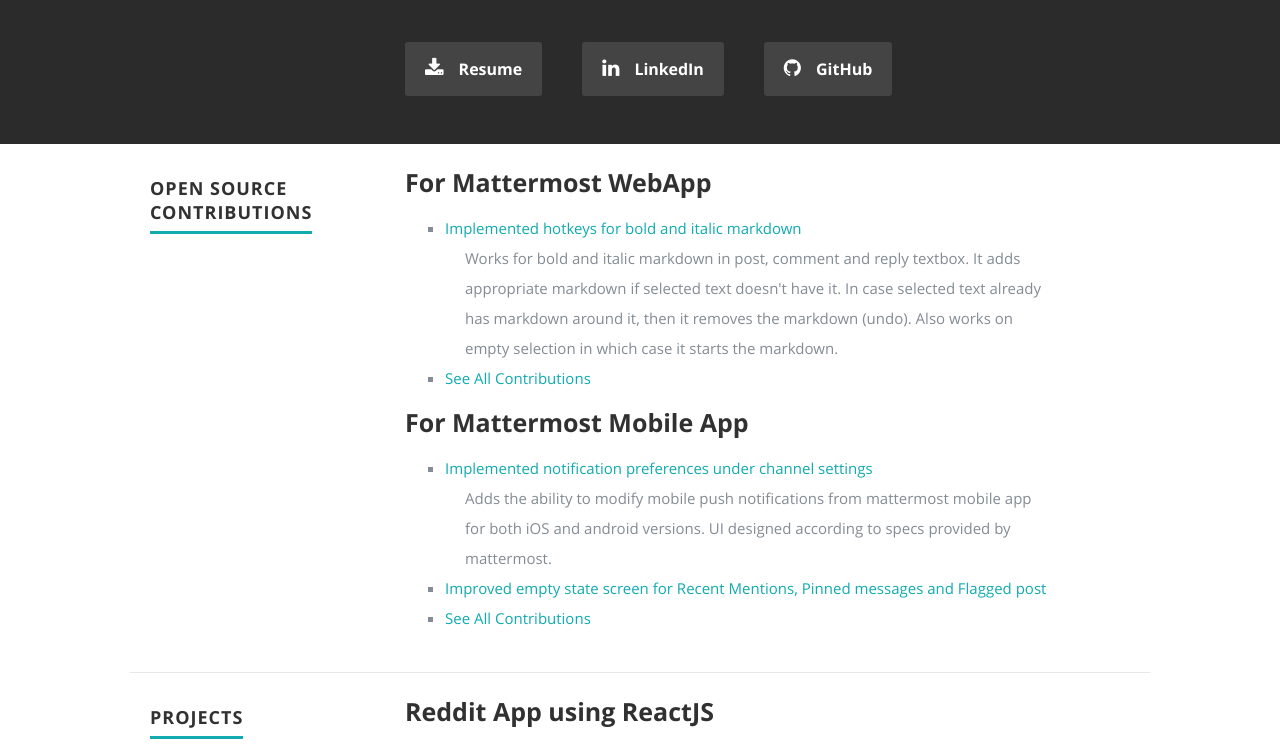
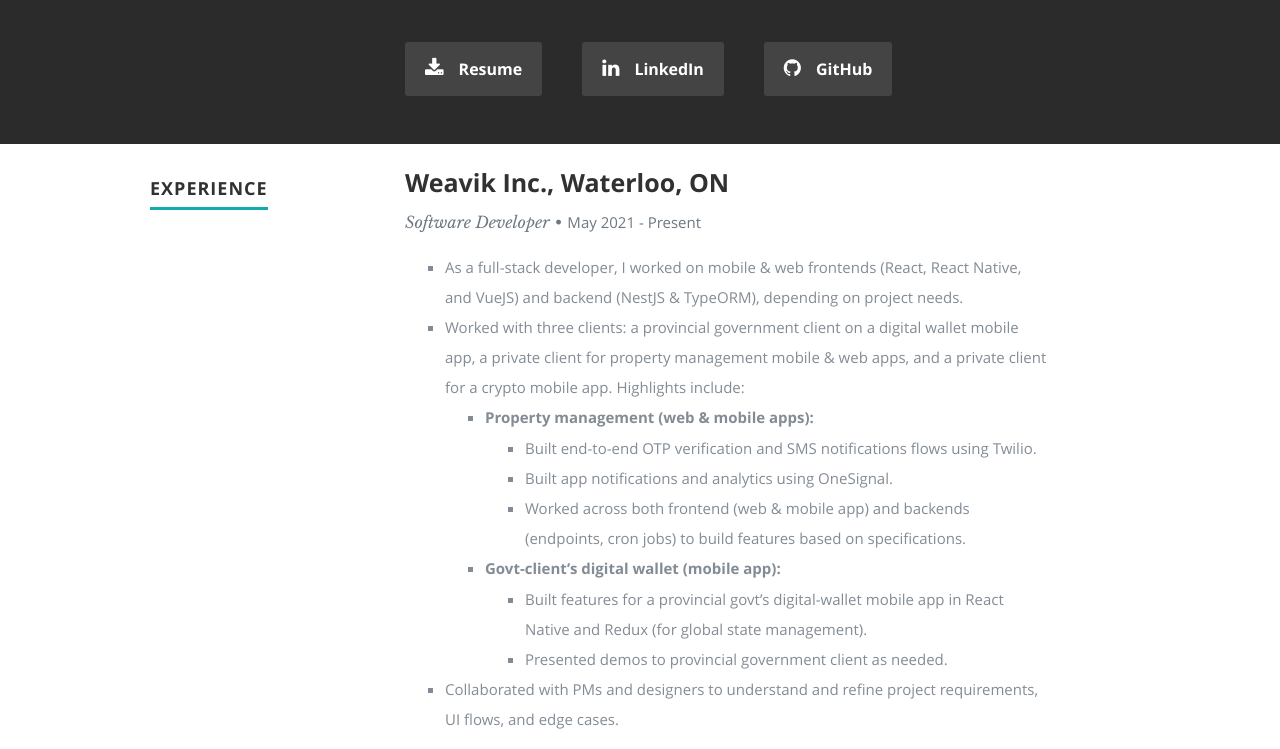
Before and after one commit to jp0707/jp0707.github.io, a React (Create React App) app: page / in a window 1280 px wide. Shown: the part 332-1081 px from the top of the page. Built offline with nearby package versions, Linux system fonts and the light colour scheme.

Commit message:
Update_Resume_details

```diff
--- a/src/App.js
+++ b/src/App.js
@@ -19,8 +19,8 @@
       <div className="App">
         <Header/>
         <About/>
+        <Resume/>
         <Portfolio/>
-        <Resume/>
       </div>
     );
   }
--- a/src/Components/Header.js
+++ b/src/Components/Header.js
@@ -11,8 +11,8 @@
 
            <ul id="nav" className="nav">
               <li className="current"><a className="smoothscroll" href="#about">About</a></li>
+              <li><a className="smoothscroll" href="#resume">Resume</a></li>
               <li><a className="smoothscroll" href="#portfolio">Projects</a></li>
-              <li><a className="smoothscroll" href="#resume">Resume</a></li>
               <li><a className="smoothscroll" href="#education">Education</a></li>
            </ul>
         </nav>
--- a/src/Components/Resume.js
+++ b/src/Components/Resume.js
@@ -9,6 +9,36 @@
           <h1><span>EXPERIENCE</span></h1>
         </div>
         <div className="nine columns main-col">
+          <div>
+            <h3>Weavik Inc., Waterloo, ON</h3>
+            <p className="info">Software Developer
+              <span>&bull;</span>
+              <em className="date">May 2021 - Present</em>
+            </p>
+
+            <ul>
+              <li>As a full-stack developer, I worked on mobile &amp; web frontends (React, React Native, and VueJS) and backend (NestJS &amp; TypeORM), depending on project needs.</li>
+              <li>Worked with three clients: a provincial government client on a digital wallet mobile app, a private client for property management mobile &amp; web apps, and a private client for a crypto mobile app. Highlights include:
+                <ul>
+                  <li><strong>Property management (web &amp; mobile apps):</strong>
+                    <ul>
+                      <li>Built end-to-end OTP verification and SMS notifications flows using Twilio.</li>
+                      <li>Built app notifications and analytics using OneSignal.</li>
+                      <li>Worked across both frontend (web &amp; mobile app) and backends (endpoints, cron jobs) to build features based on specifications.</li>
+                    </ul>
+                  </li>
+                  <li><strong>Govt-client’s digital wallet (mobile app):</strong>
+                    <ul>
+                      <li>Built features for a provincial govt’s digital-wallet mobile app in React Native and Redux (for global state management).</li>
+                      <li>Presented demos to provincial government client as needed.</li>
+                    </ul>
+                  </li>
+                </ul>
+              </li>
+              <li>Collaborated with PMs and designers to understand and refine project requirements, UI flows, and edge cases.</li>
+            </ul>
+            <p className="newline"></p>
+          </div>
           <div>
             <h3>Tata Consultancy Services, Mumbai</h3>
             <p className="info">Asst. System Engineer
@@ -51,9 +81,11 @@
         <div className="nine columns main-col">
           <ul>
             <li>ReactJS and React Native</li>
-            <li>HTML</li>
-            <li>CSS</li>
-            <li>Javascript</li>
+            <li>VueJS</li>
+            <li>NestJS</li>
+            <li>TypeORM</li>
+            <li>Typescript and Javascript</li>
+            <li>HTML and CSS</li>
             <li>SQL</li>
             <li>JAVA</li>
             <li>API development</li>
@@ -81,7 +113,7 @@
           <h1><span>Education</span></h1>
         </div>
         <div className="nine columns main-col">
-              <h3>St. Francis Institute of Technology</h3>
+              <h3>University of Mumbai, Mumbai, India</h3>
               <p className="info">B.E. in Information Technology
                 <span>&bull;</span>
                 <em className="date">May 2016</em>
```
Also changed, not shown: 1 other file (tests, documents, lock files or other folders).
